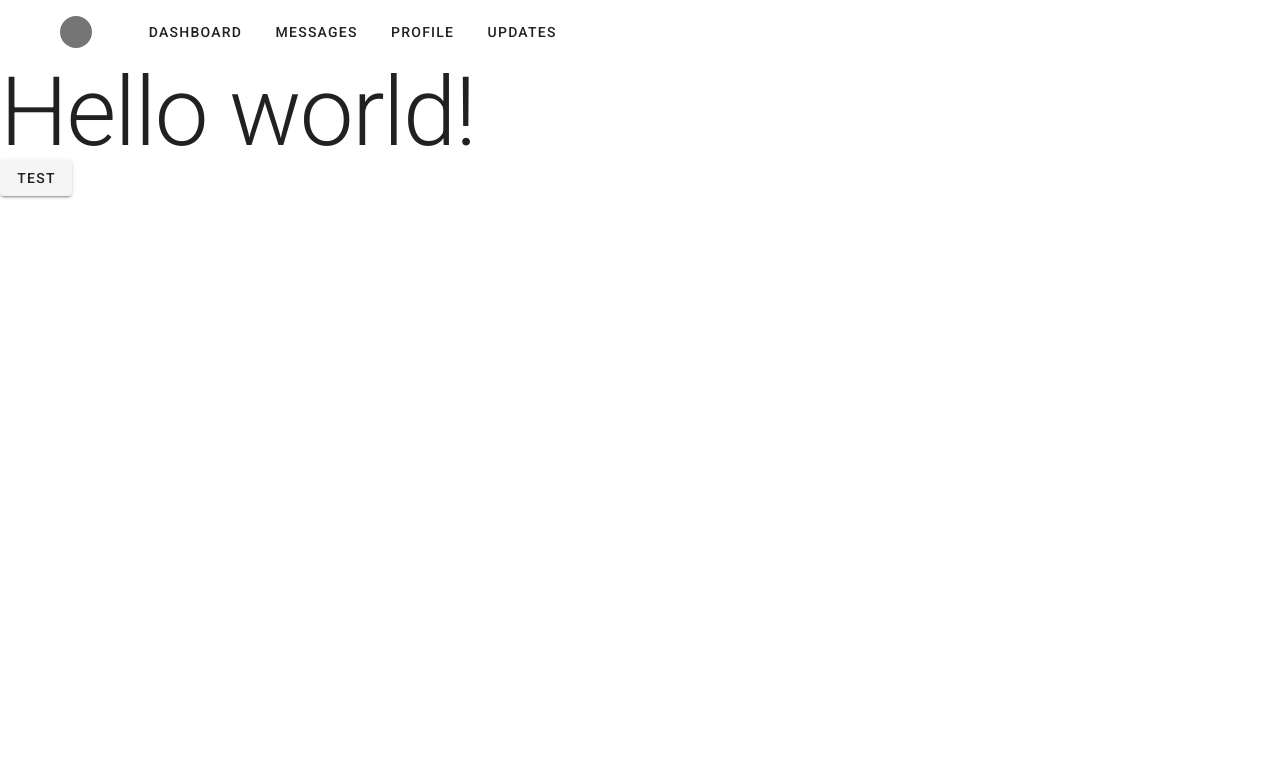
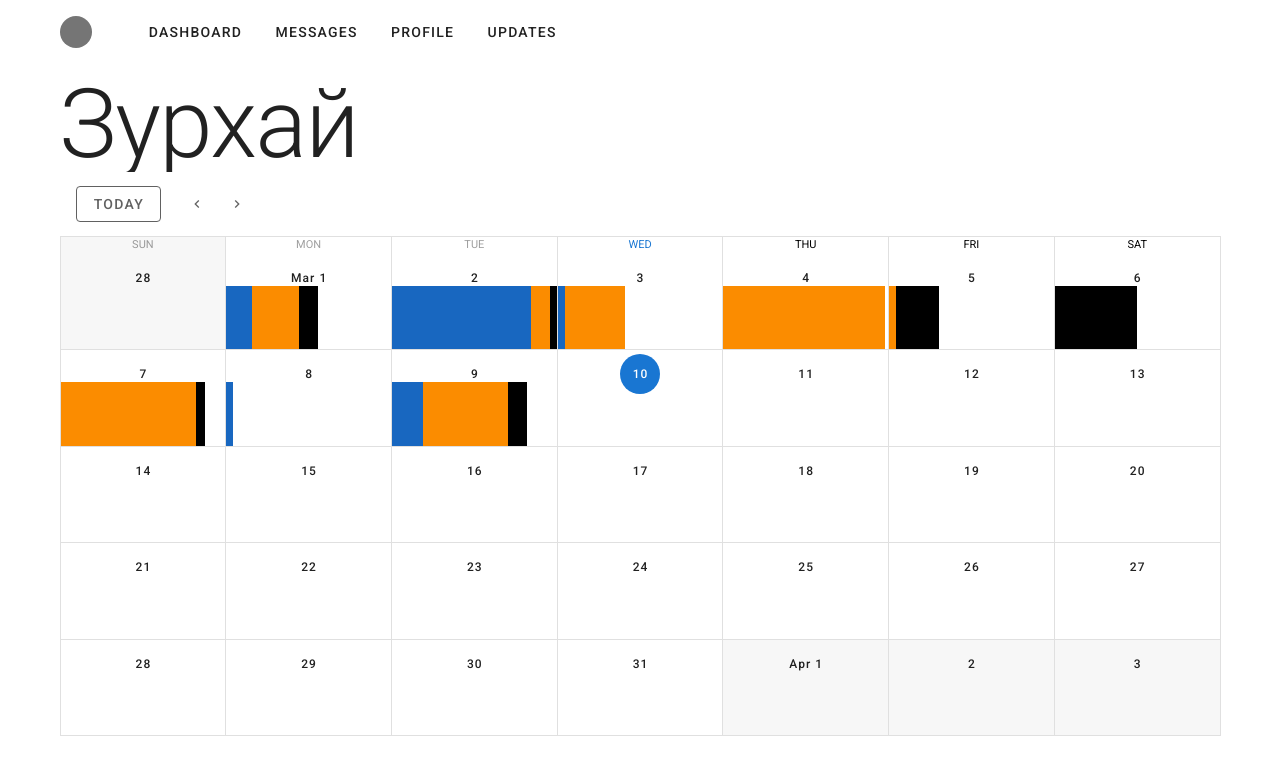
Before and after one commit to shiro1702/zurhay, a Nuxt app: page / in a window 1280 px wide. Shown: the top 774 px of the page. Built offline with nearby package versions, Linux system fonts and the light colour scheme.

Commit message:
add calendar

```diff
--- a/layouts/default.vue
+++ b/layouts/default.vue
@@ -2,7 +2,9 @@
   <v-app>
     <a-header></a-header>
     <v-main>
-      <Nuxt />
+      <v-container>
+        <Nuxt />
+      </v-container>
     </v-main>
     <!-- <TheFooter /> -->
   </v-app>
--- a/pages/index.vue
+++ b/pages/index.vue
@@ -1,9 +1,77 @@
 <template>
 
   <div>
-    <h1 class="title text-h1">Hello world!</h1>
-    <v-btn
-    >test</v-btn>
+    <h1 class="title text-h1">Зурхай</h1>
+    <v-row>
+      <v-col>
+        <v-sheet height="64">
+          <v-toolbar
+            flat
+          >
+            <v-btn
+              outlined
+              class="mr-4"
+              color="grey darken-2"
+              @click="setToday"
+            >
+              Today
+            </v-btn>
+            <v-btn
+              fab
+              text
+              small
+              color="grey darken-2"
+              @click="prev"
+            >
+              <v-icon small>
+                mdi-chevron-left
+              </v-icon>
+            </v-btn>
+            <v-btn
+              fab
+              text
+              small
+              color="grey darken-2"
+              @click="next"
+            >
+              <v-icon small>
+                mdi-chevron-right
+              </v-icon>
+            </v-btn>
+            <v-toolbar-title v-if="$refs.calendar">
+              {{ $refs.calendar.title }}
+            </v-toolbar-title>
+            <v-spacer></v-spacer>
+          </v-toolbar>
+        </v-sheet>
+        <v-sheet height="500">
+          <v-calendar
+            ref="calendar"
+            v-model="focus"
+            color="primary"
+            @click:date="viewDay"
+          >
+            <template v-slot:day="{ past, date }">
+              <v-row
+                class="fill-height"
+              >
+                <template v-if="past && tracked[date]">
+                  <v-sheet
+                    v-for="(percent, i) in tracked[date]"
+                    :key="i"
+                    :title="category[i]"
+                    :color="colors[i]"
+                    :width="`${percent}%`"
+                    height="100%"
+                    tile
+                  ></v-sheet>
+                </template>
+              </v-row>
+            </template>
+          </v-calendar>
+        </v-sheet>
+      </v-col>
+    </v-row>
   </div>
 </template>
 
@@ -11,6 +79,41 @@
 // import { VBtn, VChip } from 'vuetify/lib'
 export default {
   // components: { VBtn }
+
+  data: () => ({
+    focus: '',
+    tracked: {
+      '2021-03-09': [23, 45, 10],
+      '2021-03-08': [10],
+      '2021-03-07': [0, 78, 5],
+      '2021-03-06': [0, 0, 50],
+      '2021-03-05': [0, 10, 23],
+      '2021-03-04': [2, 90],
+      '2021-03-03': [10, 32],
+      '2021-03-02': [80, 10, 10],
+      '2021-03-01': [20, 25, 10],
+    },
+    colors: ['#1867c0', '#fb8c00', '#000000'],
+    category: ['Development', 'Meetings', 'Slacking'],
+  }),
+  methods: {
+    prev() {
+      this.$refs.calendar.prev()
+    },
+    next() {
+      this.$refs.calendar.next()
+    },
+    viewDay({date}){
+      console.log(date);
+      this.focus = date
+    },
+  },
+  created(){
+    this.focus = new Date();
+  },
+  mounted () {
+    this.$refs.calendar.checkChange()
+  },
 }
 </script>
 
```
